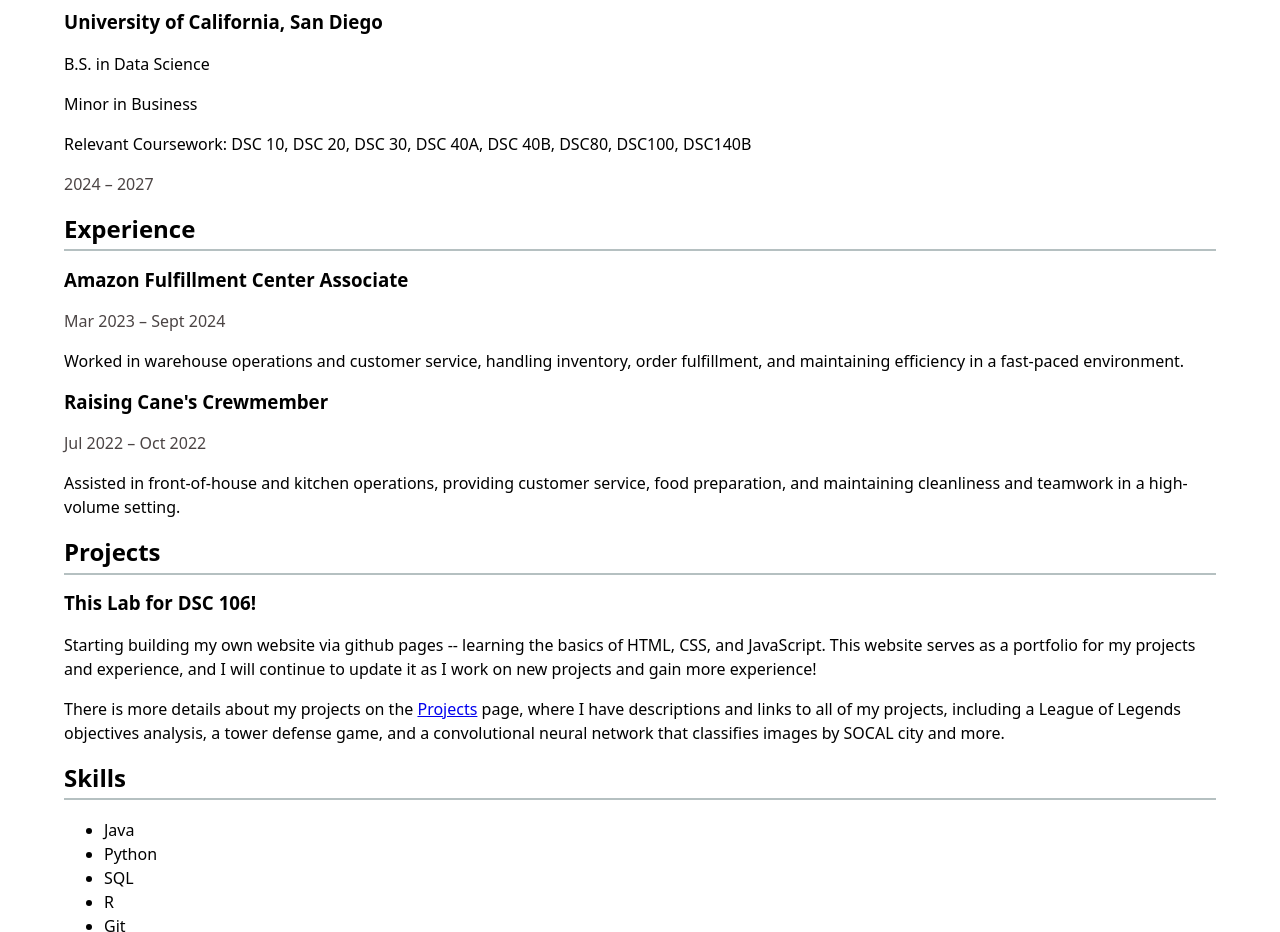
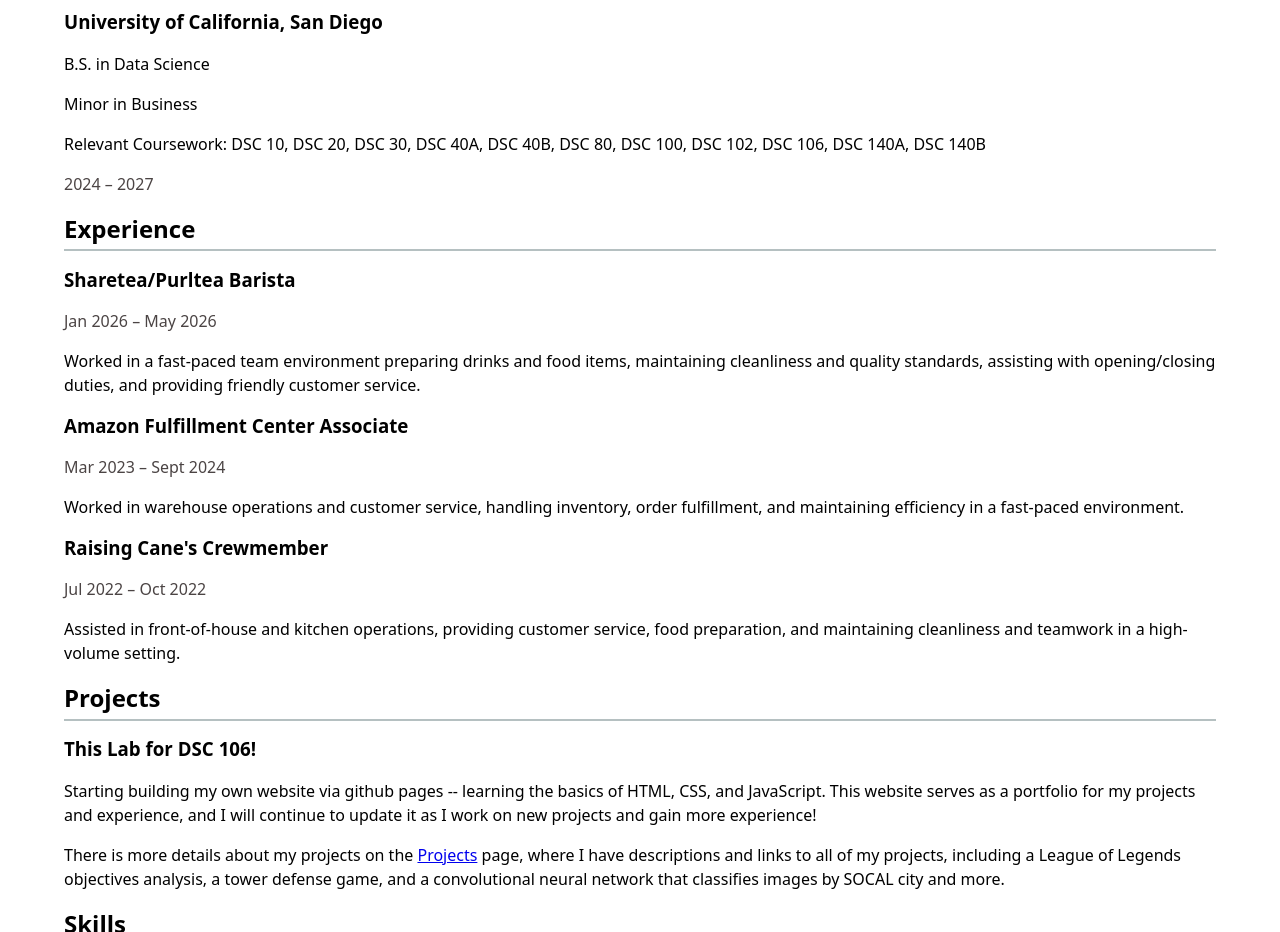
Before and after one commit to Colin-Tran/portfolio, a website: page resume/index.html in a window 1280 px wide. Shown: the part 1340-2272 px from the top of the page. Drawn offline with Linux system fonts and the light colour scheme.

Commit message:
added final DSC106 project and edited a bit of resume

```diff
--- a/resume/index.html
+++ b/resume/index.html
@@ -34,7 +34,7 @@
         Minor in Business
         </p>
 
-        <p> Relevant Coursework: DSC 10, DSC 20, DSC 30, DSC 40A, DSC 40B, DSC80, DSC100, DSC140B</p>
+        <p> Relevant Coursework: DSC 10, DSC 20, DSC 30, DSC 40A, DSC 40B, DSC 80, DSC 100, DSC 102, DSC 106, DSC 140A, DSC 140B</p>
 
       <time>2024 – 2027</time>
 
@@ -47,6 +47,16 @@
       <header>
         <h2>Experience</h2>
       </header>
+
+    <article>
+      <h3>Sharetea/Purltea Barista</h3>
+      <time>Jan 2026 – May 2026</time>
+      <p>
+       Worked in a fast-paced team environment preparing drinks and food items,
+       maintaining cleanliness and quality standards, assisting with opening/closing duties,
+       and providing friendly customer service.
+      </p>
+    </article>
 
     <article>
       <h3>Amazon Fulfillment Center Associate</h3>
```
Also changed, not shown: lib/projects.json (+8 -0 lines).
